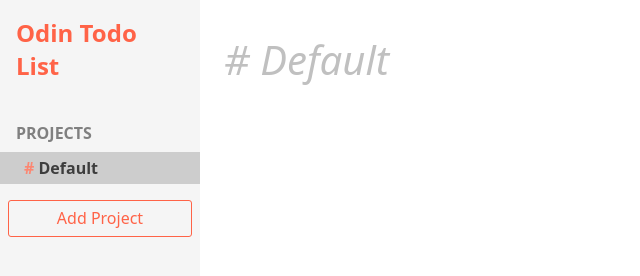
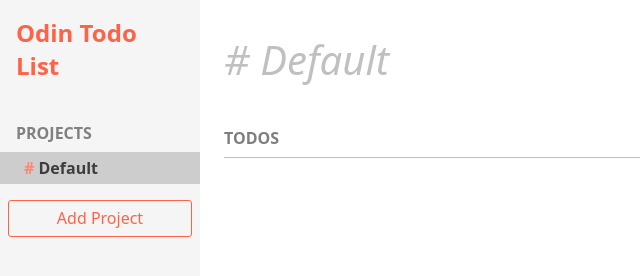
Before and after one commit to rimanz/odin-todo-list, a website built with webpack: page src/template.html in a window 1280 px wide. Shown: the whole page, without its empty margins (0-640 px from the left). Built offline with nearby package versions, Linux system fonts and the light colour scheme.

Commit message:
feat: add project details view and styling

```diff
--- a/src/projectManager.js
+++ b/src/projectManager.js
@@ -1,7 +1,14 @@
 import createProject from "./project.js";
 import createTodo from "./todo.js";
 
-let projects = [{ id: "default", name: "Default", todos: [] }];
+let projects = [
+  {
+    id: "default",
+    name: "Default",
+    todos: [createTodo("Test 1", "Testing...", "20-02-2002", "high")],
+    todos: [createTodo("Test 2", "Testing again", "20-02-2002")],
+  },
+];
 let activeProjectId = "default";
 
 export function getActiveProjectId() {
--- a/src/styles/index.css
+++ b/src/styles/index.css
@@ -4,6 +4,10 @@
   box-sizing: border-box;
   margin: 0;
   padding: 0;
+}
+
+li {
+  list-style-type: none;
 }
 
 body {
--- a/src/styles/projectView.css
+++ b/src/styles/projectView.css
@@ -1,6 +1,6 @@
 .project-view {
+  flex-grow: 1;
   padding: 1rem 1.5rem;
-  order: 1;
 }
 
 .project-view header {
@@ -18,3 +18,20 @@
 .project-name::before {
   content: "# ";
 }
+
+.todos {
+  padding-block: 1rem;
+}
+
+.todos .section-header {
+  font-size: 1rem;
+  text-transform: uppercase;
+  width: 100%;
+  padding-block: 0.5rem;
+  opacity: 0.5;
+  border-bottom: 1px solid grey;
+}
+
+.todo-list {
+  padding-block: 1rem;
+}
--- a/src/template.html
+++ b/src/template.html
@@ -32,6 +32,13 @@
         <header>
           <h2 id="project-view-header" class="project-name">Test</h2>
         </header>
+
+        <!-- Todos -->
+        <section class="todos">
+          <h3 class="section-header">Todos</h3>
+
+          <ul id="todo-list" class="todo-list"></ul>
+        </section>
       </main>
     </div>
   </body>
--- a/src/todo.js
+++ b/src/todo.js
@@ -1,11 +1,11 @@
-export default function createTodo({
+export default function createTodo(
   title,
   description,
   dueDate,
   priority,
   notes = "",
   checklist = [],
-}) {
+) {
   return {
     id: crypto.randomUUID(),
     title,
@@ -13,6 +13,7 @@ export default function createTodo({
     dueDate,
     priority: "medium",
     notes,
+    checklist,
     completed: false,
   };
 }
--- a/src/ui/projectDetails.js
+++ b/src/ui/projectDetails.js
@@ -1,11 +1,22 @@
-import { getActiveProjectId, getProjectById } from "../projectManager.js";
+import {
+  getActiveProjectId,
+  getProjectById,
+  listTodos,
+} from "../projectManager.js";
 import "../styles/projectView.css";
+import { createNode } from "./layout.js";
 
 const projectTitleEl = document.getElementById("project-view-header");
+const todoSectionEl = document.getElementById("todos");
 const todoListEl = document.getElementById("todo-list");
 
 export default function createProjectDetails() {
   const activeProject = getProjectById(getActiveProjectId());
+  const todos = listTodos(activeProject.id);
+  const placeholderText = "For now there is no todo to show!";
 
   projectTitleEl.textContent = activeProject.name;
+  todos.forEach((todo) => {
+    const item = createNode({ tag: "li", parent: todoListEl });
+  });
 }
```
